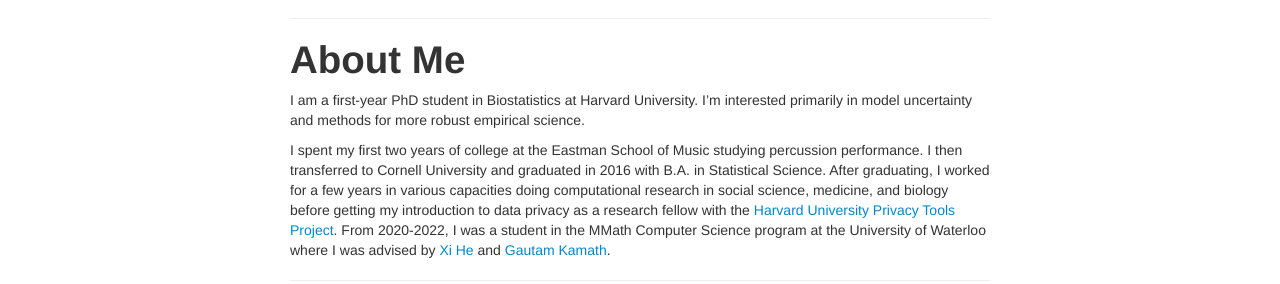
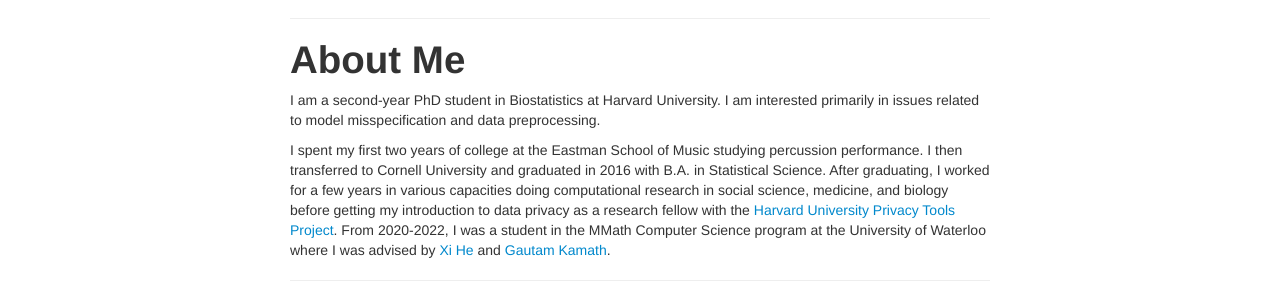
Before and after one commit to ctcovington/ctcovington.github.io, a Jekyll site: the page built from index.md, in a window 1280 px wide. Shown: the part 477-761 px from the top of the page. Built offline with Jekyll 4.4.1, drawn with Linux system fonts in a browser that asks for light colours.

Commit message:
slight update

```diff
--- a/index.md
+++ b/index.md
@@ -10,7 +10,10 @@
 ---
 
 # About Me
-I am a first-year PhD student in Biostatistics at Harvard University. I'm interested primarily in model uncertainty and methods for more robust empirical science.
+I am a second-year PhD student in Biostatistics at Harvard University.
+I am interested primarily in issues related to model misspecification and
+data preprocessing.
+
 
 I spent my first two years of college at the Eastman School of Music studying percussion performance. I then transferred to Cornell University and graduated in 2016 with B.A. in Statistical Science. After graduating, I worked for a few years in various capacities doing computational research in social science, medicine, and biology before getting my introduction to data privacy as a research fellow with the [Harvard University Privacy Tools Project](https://privacytools.seas.harvard.edu/).
 From 2020-2022, I was a student in the MMath Computer Science program at the University of Waterloo where I was advised by [Xi He](https://cs.uwaterloo.ca/~xihe/) and [Gautam Kamath](http://www.gautamkamath.com/).
```
